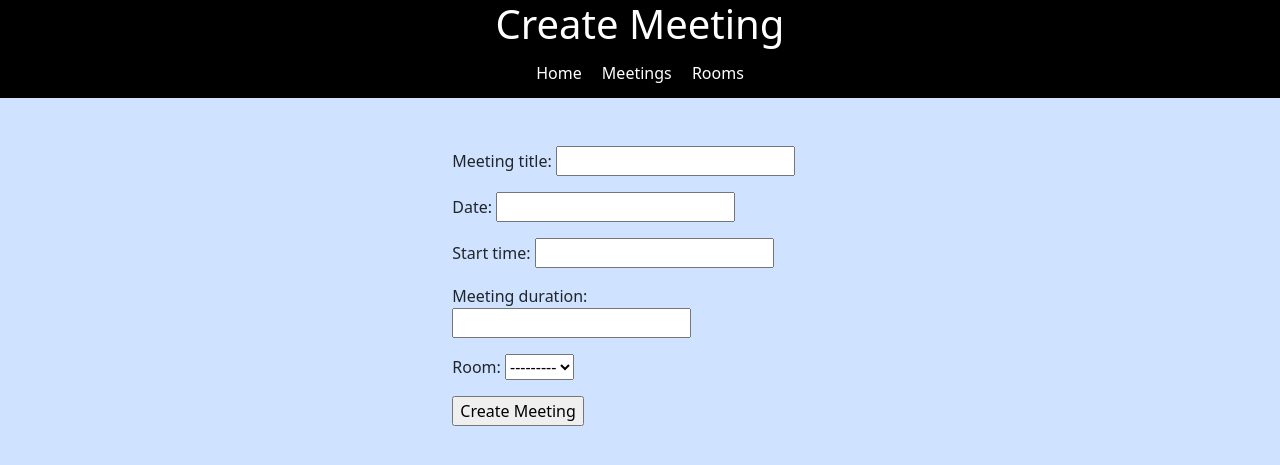
After one commit to davidobr/meeting_scheduler, a Django app: page /meetings/create in a window 1280 px wide. The commit adds this page. Shown: the top 465 px of the page. Run offline with Django 4.2, Linux system fonts and the light colour scheme; data that the repository does not hold is empty.

Commit message:
created meeting functionality

```diff
--- a/meeting_scheduler/urls.py
+++ b/meeting_scheduler/urls.py
@@ -16,13 +16,14 @@ Including another URLconf
 """
 from django.contrib import admin
 from django.urls import path, include
-from website.views import homepage, meeting, rooms, UpdateMeeting
+from website.views import homepage, meeting, rooms, UpdateMeeting, CreateMeeting
 
 urlpatterns = [
     path('admin/', admin.site.urls),
     path('', homepage, name="home"),
     path('meetings', meeting, name="meetings"),
     path('meetings/', include('meetings.urls')),
+    path('meetings/create', CreateMeeting.as_view(), name="create_meeting"),
     path('meetings/update/<pk>', UpdateMeeting.as_view(), name="update_meeting"),
     path('rooms', rooms, name="rooms"),
     path('rooms/', include('rooms.urls')),
--- a/website/static/website/default.css
+++ b/website/static/website/default.css
@@ -30,3 +30,8 @@ a {
 .update-meeting {
     text-decoration: underline;
 }
+
+.create-meeting a{
+    color: black;
+    text-decoration: underline;
+}
--- /dev/null
+++ b/website/templates/website/create_meeting.html
@@ -0,0 +1,23 @@
+{% extends 'basepage.html' %}
+
+{% block title%}Update Meeting{% endblock %}
+
+{% block content %}
+    <div class="header col-12 mx-auto text-center align-items-center">
+        <h1 class="col-12 mx-auto">Create Meeting</h1>
+        <div class="row mx-auto">
+            <div id="nav" class="col-12 mx-auto">
+                <a href="{% url 'home' %}" class="navigation p-2">Home</a>
+                <a href="{% url 'meetings' %}" class="navigation p-2">Meetings</a>
+                <a href="{% url 'rooms' %}" class="navigation p-2">Rooms</a>
+            </div>
+        </div>
+    </div>
+    <div class="col-12 col-lg-4 mx-auto mt-5 mx-auto align-items-center homepage-body">
+        <form method="POST">
+            {% csrf_token %}
+            {{ form.as_p }}
+            <input type="Submit" value="Create Meeting"/>
+        </form>
+    </div>
+{% endblock %}
--- a/website/templates/website/meetings.html
+++ b/website/templates/website/meetings.html
@@ -27,8 +27,11 @@
               </div>
             {% endfor %}
         {% else %}
-                No meetings booked, get booking!
+                No meetings booked, <a href="{% url 'create_meeting' %}"><strong>get booking!</strong></a>
         {% endif %}
       </div>
     </div>
+    <div class="col-10 col-lg-10 mx-auto mt-5 mx-auto align-items-center create-meeting">
+        <p>Want to create a meeting? <a href="{% url 'create_meeting' %}"><strong>Book it in here</strong></a></p>
+    </div>
 {% endblock %}
--- a/website/views.py
+++ b/website/views.py
@@ -1,5 +1,5 @@
 from django.shortcuts import render
-from django.views.generic import UpdateView
+from django.views.generic import UpdateView, CreateView
 
 from meetings.models import Meeting, Room
 
@@ -15,6 +15,13 @@ def meeting(request):
     return render(request, 'website/meetings.html', {'meetings': current_meetings, 'meeting_count': meetings_count})
 
 
+class CreateMeeting(CreateView):
+    model = Meeting
+    template_name = "website/create_meeting.html"
+    fields = ["meeting_title", "date", "start_time", "meeting_duration", "room"]
+    success_url = "/meetings"
+
+
 class UpdateMeeting(UpdateView):
     model = Meeting
     template_name = "website/meeting_update.html"
```
